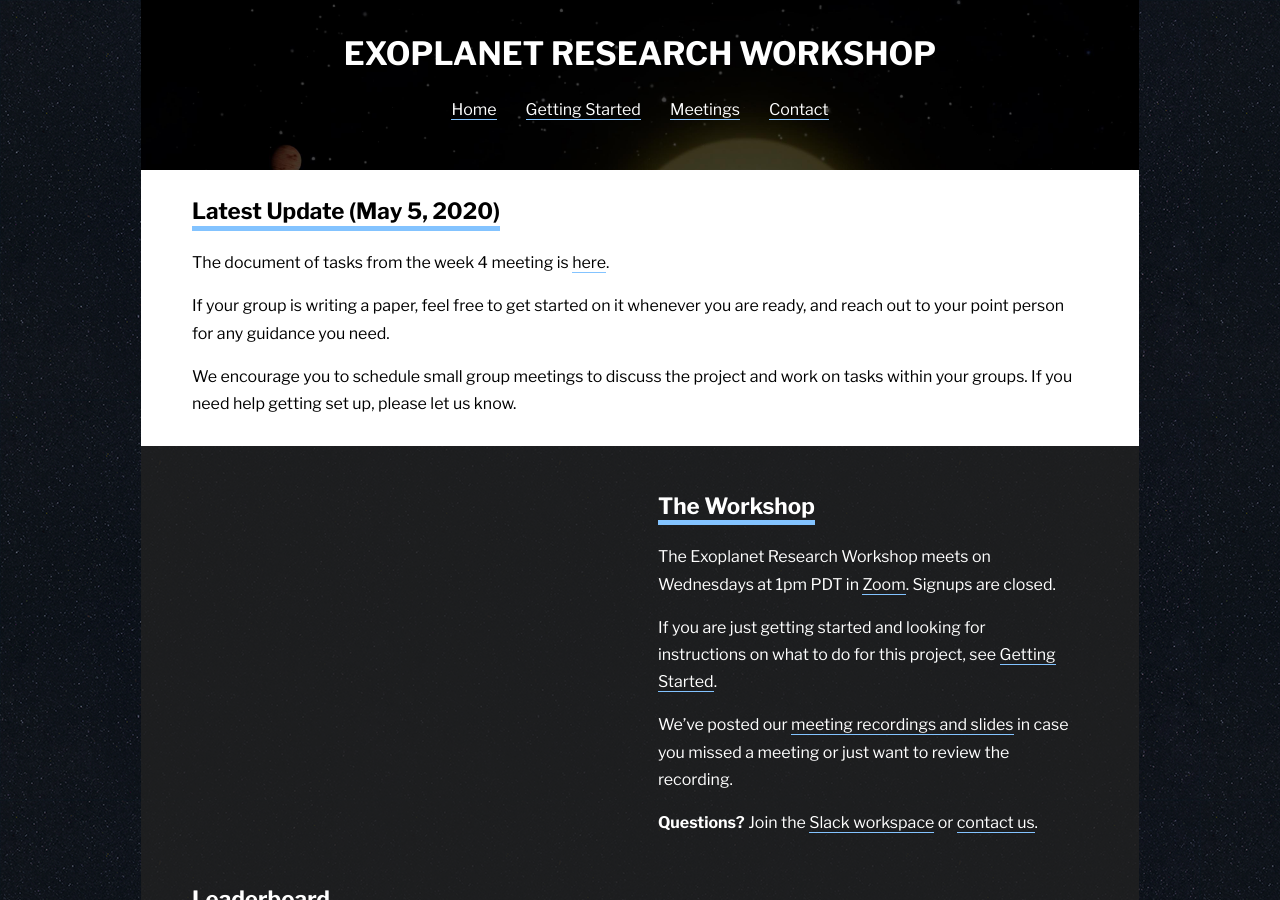
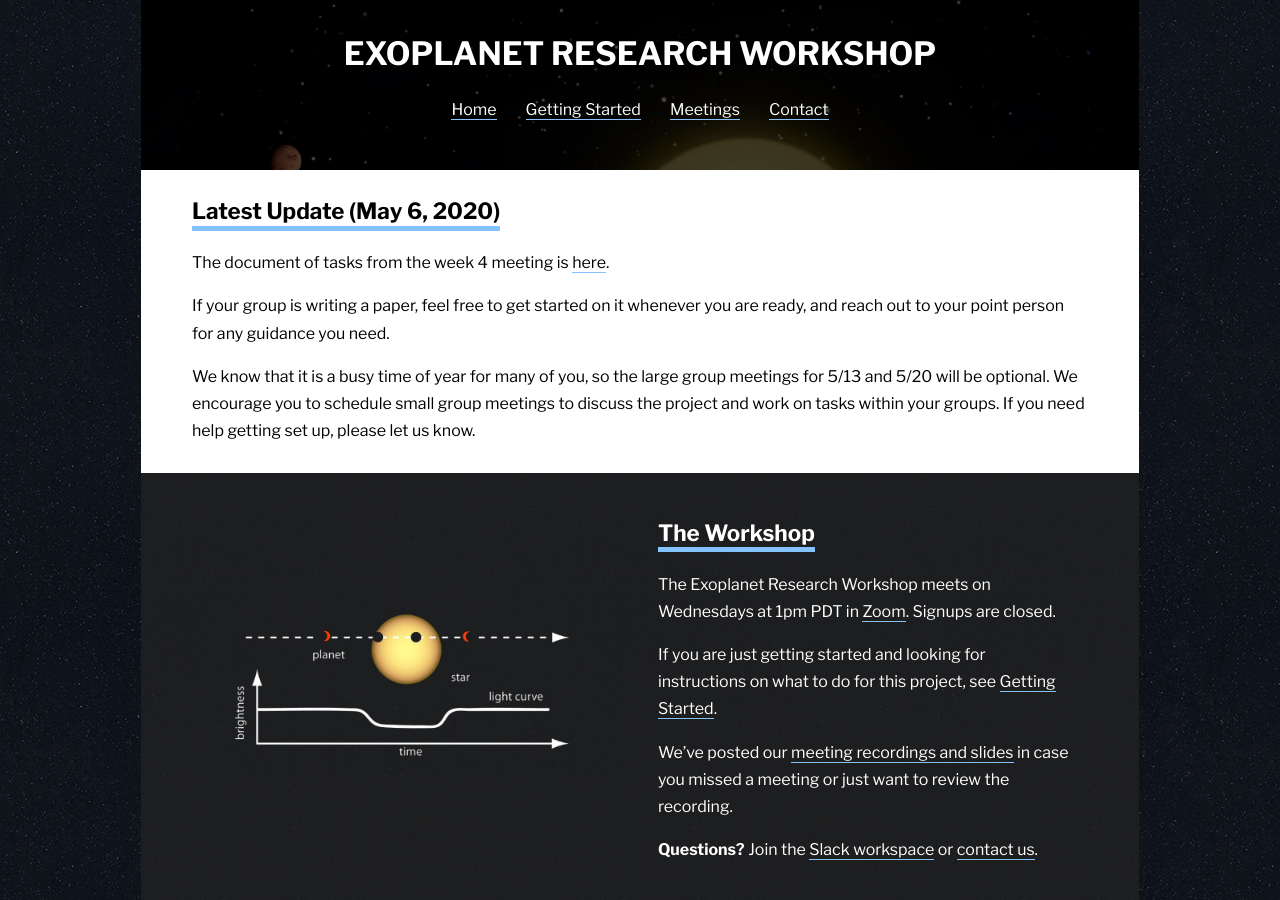
Before and after one commit to paigeyeung/exoplanetresearchworkshop, a Jekyll site: the page built from index.md, in a window 1280 px wide and 900 px high. Built offline with Jekyll 4.4.1, drawn with Linux system fonts in a browser that asks for light colours.

Commit message:
Update announcement, use new image path

```diff
--- a/index.md
+++ b/index.md
@@ -4,14 +4,14 @@ title: Home
 ---
 <div class="page-display-light" markdown="1">
 
-## Latest Update (May 5, 2020)
+## Latest Update (May 6, 2020)
 
 
 The document of tasks from the week 4 meeting is [here](https://docs.google.com/document/d/1Bl8x1cWRS_cJc2oFljb9NaK1Ps5YVv3XcK7tgvh97UQ/edit?usp=sharing){:target="_blank"}.
 
 If your group is writing a paper, feel free to get started on it whenever you are ready, and reach out to your point person for any guidance you need.
 
-We encourage you to schedule small group meetings to discuss the project and work on tasks within your groups. If you need help getting set up, please let us know.
+We know that it is a busy time of year for many of you, so the large group meetings for 5/13 and 5/20 will be optional. We encourage you to schedule small group meetings to discuss the project and work on tasks within your groups. If you need help getting set up, please let us know.
 
 </div>
 
@@ -21,7 +21,7 @@ We encourage you to schedule small group meetings to discuss the project and wor
 
 <div class="column" markdown="1">
 
-![](/transit.jpg)
+![](/assets/transit.jpg)
 
 </div>
 
```
